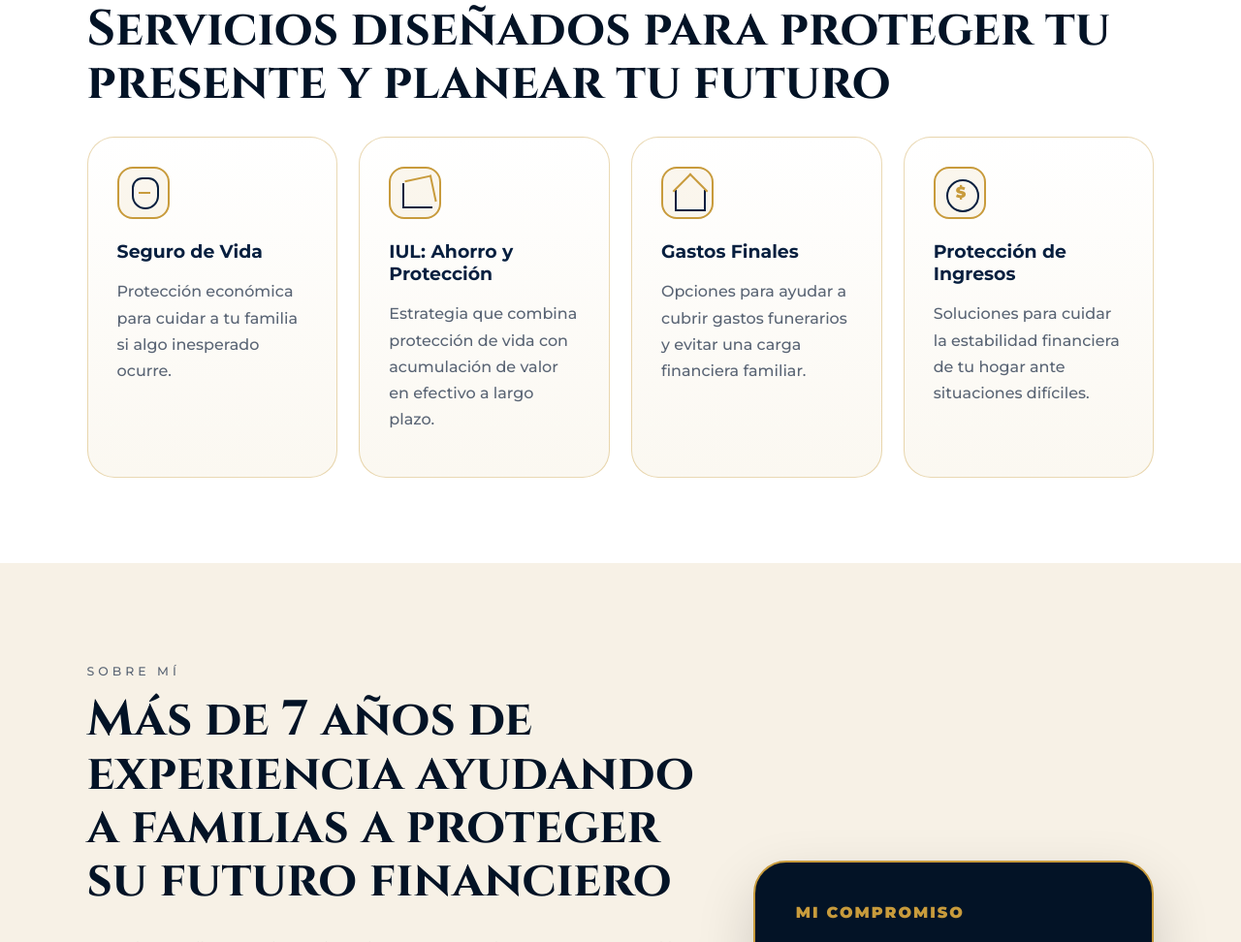
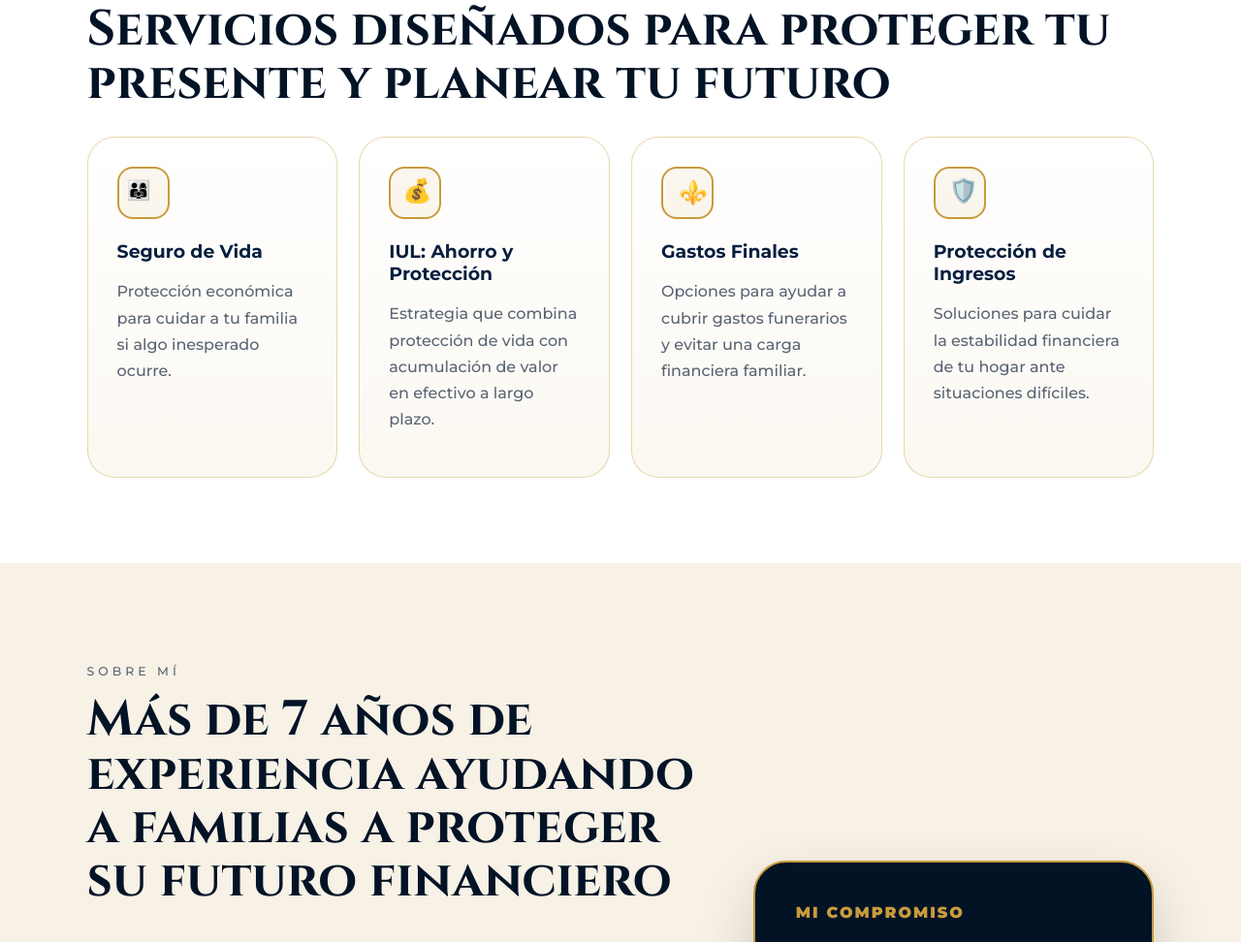
Before and after one commit to clavijolegacy/clavijo-vision-legado, a plain HTML site: page index.html in a window 1280 px wide. Shown: the part 1177-2149 px from the top of the page at 97% size. Drawn offline with Linux system fonts and the light colour scheme.

Commit message:
Update style.css

```diff
--- a/style.css
+++ b/style.css
@@ -267,52 +267,37 @@ h1 {
   border-color: var(--navy);
 }
 
-.shield::before {
-  width: 24px; height: 29px; left: 13px; top: 9px;
-  border: 2px solid var(--navy);
-  border-radius: 14px 14px 18px 18px;
-}
 .shield::after {
-  width: 12px; height: 2px; left: 20px; top: 24px;
-  background: var(--gold);
+content: "👨‍👩‍👧";
+left: 8px;
+top: 10px;
+font-size: 20px;
+border: none;
 }
 
-.growth::before {
-  width: 29px; height: 24px; left: 12px; top: 15px;
-  border-left: 2px solid var(--navy);
-  border-bottom: 2px solid var(--navy);
-}
 .growth::after {
-  width: 26px; height: 26px; left: 17px; top: 9px;
-  border-top: 2px solid var(--gold);
-  border-right: 2px solid var(--gold);
-  transform: rotate(-12deg);
+content: "💰";
+left: 12px;
+top: 8px;
+font-size: 24px;
+border: none;
 }
 
-.home::before {
-  width: 28px; height: 20px; left: 12px; top: 22px;
-  border: 2px solid var(--navy);
-  border-top: 0;
-}
 .home::after {
-  width: 24px; height: 24px; left: 15px; top: 10px;
-  border-left: 2px solid var(--gold);
-  border-top: 2px solid var(--gold);
-  transform: rotate(45deg);
+content: "⚜️";
+left: 16px;
+top: 10px;
+font-size: 24px;
+color: var(--navy);
+border: none;
 }
 
-.income::before {
-  width: 30px; height: 30px; left: 11px; top: 11px;
-  border: 2px solid var(--navy);
-  border-radius: 50%;
-}
 .income::after {
-  content: "$";
-  left: 21px;
-  top: 15px;
-  color: var(--gold);
-  font-weight: 900;
-  border: 0;
+content: "🛡️";
+left: 14px;
+top: 8px;
+font-size: 24px;
+border: none;
 }
 
 .bio {
```
